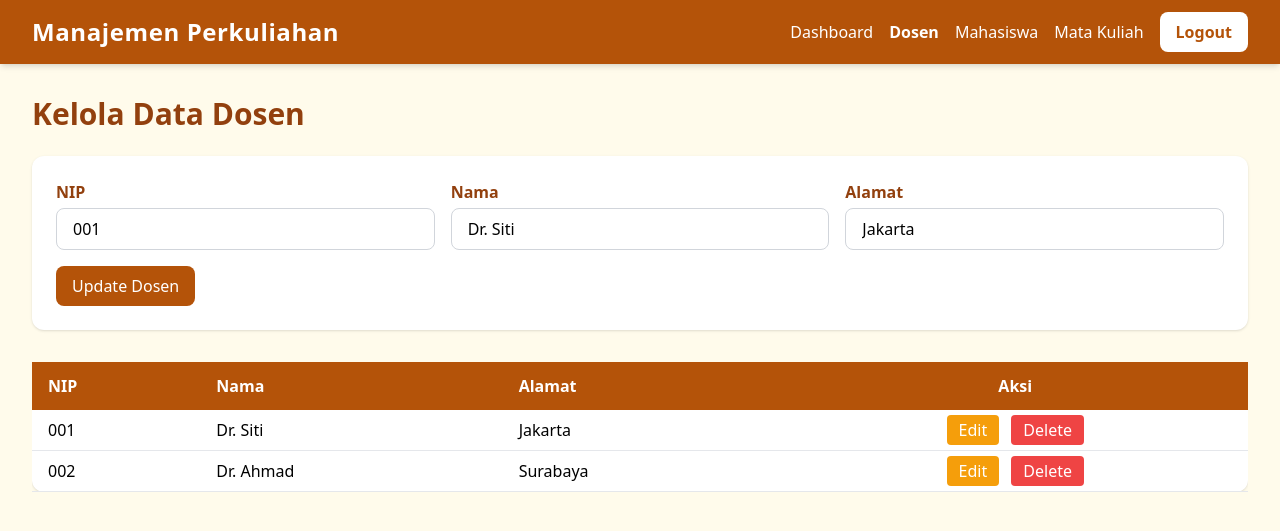
After one commit to kamilarr/Sister_Web, a PHP site: page /webB/dosen.php?edit=001 in a window 1280 px wide. The commit adds this page. Shown: the top 531 px of the page. Run offline with PHP 8.4, Linux system fonts and the light colour scheme; a user stored in the database is signed in; data comes from the database, SQL or seed files in the repository.

Commit message:
webB part 2

```diff
--- a/public/output.css
+++ b/public/output.css
@@ -607,6 +607,14 @@ video {
   margin-top: 1.5rem;
 }
 
+.mb-1 {
+  margin-bottom: 0.25rem;
+}
+
+.mb-8 {
+  margin-bottom: 2rem;
+}
+
 .block {
   display: block;
 }
@@ -625,6 +633,10 @@ video {
 
 .grid {
   display: grid;
+}
+
+.hidden {
+  display: none;
 }
 
 .h-16 {
@@ -707,6 +719,10 @@ video {
   gap: 1.5rem;
 }
 
+.gap-4 {
+  gap: 1rem;
+}
+
 .space-x-4 > :not([hidden]) ~ :not([hidden]) {
   --tw-space-x-reverse: 0;
   margin-right: calc(1rem * var(--tw-space-x-reverse));
@@ -731,6 +747,12 @@ video {
   margin-bottom: calc(1rem * var(--tw-space-y-reverse));
 }
 
+.space-x-2 > :not([hidden]) ~ :not([hidden]) {
+  --tw-space-x-reverse: 0;
+  margin-right: calc(0.5rem * var(--tw-space-x-reverse));
+  margin-left: calc(0.5rem * calc(1 - var(--tw-space-x-reverse)));
+}
+
 .overflow-x-auto {
   overflow-x: auto;
 }
@@ -745,6 +767,10 @@ video {
 
 .rounded-xl {
   border-radius: 0.75rem;
+}
+
+.rounded {
+  border-radius: 0.25rem;
 }
 
 .border {
@@ -773,6 +799,11 @@ video {
 .border-\[\#e7dfd8\] {
   --tw-border-opacity: 1;
   border-color: rgb(231 223 216 / var(--tw-border-opacity));
+}
+
+.border-gray-300 {
+  --tw-border-opacity: 1;
+  border-color: rgb(209 213 219 / var(--tw-border-opacity));
 }
 
 .bg-amber-50 {
@@ -838,6 +869,16 @@ video {
 .bg-red-600 {
   --tw-bg-opacity: 1;
   background-color: rgb(220 38 38 / var(--tw-bg-opacity));
+}
+
+.bg-amber-500 {
+  --tw-bg-opacity: 1;
+  background-color: rgb(245 158 11 / var(--tw-bg-opacity));
+}
+
+.bg-red-500 {
+  --tw-bg-opacity: 1;
+  background-color: rgb(239 68 68 / var(--tw-bg-opacity));
 }
 
 .bg-gradient-to-br {
@@ -909,6 +950,16 @@ video {
 .py-4 {
   padding-top: 1rem;
   padding-bottom: 1rem;
+}
+
+.px-3 {
+  padding-left: 0.75rem;
+  padding-right: 0.75rem;
+}
+
+.py-1 {
+  padding-top: 0.25rem;
+  padding-bottom: 0.25rem;
 }
 
 .text-left {
@@ -1104,6 +1155,16 @@ video {
   background-color: rgb(185 28 28 / var(--tw-bg-opacity));
 }
 
+.hover\:bg-amber-600:hover {
+  --tw-bg-opacity: 1;
+  background-color: rgb(217 119 6 / var(--tw-bg-opacity));
+}
+
+.hover\:bg-red-600:hover {
+  --tw-bg-opacity: 1;
+  background-color: rgb(220 38 38 / var(--tw-bg-opacity));
+}
+
 .hover\:text-amber-200:hover {
   --tw-text-opacity: 1;
   color: rgb(253 230 138 / var(--tw-text-opacity));
@@ -1179,6 +1240,10 @@ video {
     grid-template-columns: repeat(2, minmax(0, 1fr));
   }
 
+  .md\:grid-cols-3 {
+    grid-template-columns: repeat(3, minmax(0, 1fr));
+  }
+
   .md\:text-5xl {
     font-size: 3rem;
     line-height: 1;
--- /dev/null
+++ b/webB/dosen.php
@@ -0,0 +1,129 @@
+<?php
+require_once "check_auth.php";
+include "config.php"; // koneksi ke db_webB
+
+// --- CREATE & UPDATE ---
+if (isset($_POST['save'])) {
+    $nip = $_POST['nip'];
+    $nama = $_POST['nama'];
+    $alamat = $_POST['alamat'];
+
+    // Jika ada hidden input id_edit berarti update
+    if (!empty($_POST['nip_edit'])) {
+        $nip_edit = $_POST['nip_edit'];
+        $stmt = $conn->prepare("UPDATE dosen SET nip=?, nama=?, alamat=? WHERE nip=?");
+        $stmt->bind_param("ssss", $nip, $nama, $alamat, $nip_edit);
+        $stmt->execute();
+    } else {
+        // insert baru
+        $stmt = $conn->prepare("INSERT INTO dosen (nip, nama, alamat) VALUES (?, ?, ?)");
+        $stmt->bind_param("sss", $nip, $nama, $alamat);
+        $stmt->execute();
+    }
+    header("Location: dosen.php");
+    exit;
+}
+
+// --- DELETE ---
+if (isset($_GET['delete'])) {
+    $nip = $_GET['delete'];
+    $stmt = $conn->prepare("DELETE FROM dosen WHERE nip=?");
+    $stmt->bind_param("s", $nip);
+    $stmt->execute();
+    header("Location: dosen.php");
+    exit;
+}
+
+// --- Ambil data semua dosen ---
+$result = $conn->query("SELECT * FROM dosen ORDER BY nip");
+?>
+<!DOCTYPE html>
+<html lang="en">
+<head>
+  <meta charset="UTF-8">
+  <meta name="viewport" content="width=device-width, initial-scale=1.0">
+  <title>Data Dosen - WebB</title>
+  <link rel="stylesheet" href="/public/output.css">
+</head>
+<body class="bg-amber-50">
+
+<?php include "navbar.php"; ?>
+
+<main class="max-w-7xl mx-auto p-8">
+  <h1 class="text-3xl font-bold text-amber-800 mb-6">Kelola Data Dosen</h1>
+
+  <!-- Form Create/Update -->
+  <?php
+  $nip_edit = $nama_edit = $alamat_edit = "";
+  if (isset($_GET['edit'])) {
+      $nip_edit = $_GET['edit'];
+      $res = $conn->prepare("SELECT * FROM dosen WHERE nip=?");
+      $res->bind_param("s", $nip_edit);
+      $res->execute();
+      $row = $res->get_result()->fetch_assoc();
+      if ($row) {
+          $nama_edit = $row['nama'];
+          $alamat_edit = $row['alamat'];
+      }
+  }
+  ?>
+  <form method="POST" class="bg-white shadow rounded-xl p-6 mb-8">
+    <div class="grid md:grid-cols-3 gap-4">
+      <div>
+        <label class="block text-amber-800 font-semibold mb-1">NIP</label>
+        <input type="text" name="nip" value="<?= htmlspecialchars($nip_edit) ?>"
+               class="w-full border border-gray-300 rounded-lg px-4 py-2 focus:outline-none focus:ring-2 focus:ring-amber-500" required>
+      </div>
+      <div>
+        <label class="block text-amber-800 font-semibold mb-1">Nama</label>
+        <input type="text" name="nama" value="<?= htmlspecialchars($nama_edit) ?>"
+               class="w-full border border-gray-300 rounded-lg px-4 py-2 focus:outline-none focus:ring-2 focus:ring-amber-500" required>
+      </div>
+      <div>
+        <label class="block text-amber-800 font-semibold mb-1">Alamat</label>
+        <input type="text" name="alamat" value="<?= htmlspecialchars($alamat_edit) ?>"
+               class="w-full border border-gray-300 rounded-lg px-4 py-2 focus:outline-none focus:ring-2 focus:ring-amber-500" required>
+      </div>
+    </div>
+    <?php if ($nip_edit): ?>
+      <input type="hidden" name="nip_edit" value="<?= htmlspecialchars($nip_edit) ?>">
+    <?php endif; ?>
+    <button type="submit" name="save"
+            class="mt-4 bg-amber-700 text-white px-4 py-2 rounded-lg hover:bg-amber-800 transition-colors">
+      <?= $nip_edit ? 'Update' : 'Tambah' ?> Dosen
+    </button>
+  </form>
+
+  <!-- Table -->
+  <div class="overflow-x-auto">
+    <table class="w-full bg-white rounded-xl shadow">
+      <thead class="bg-amber-700 text-white">
+        <tr>
+          <th class="py-3 px-4 text-left">NIP</th>
+          <th class="py-3 px-4 text-left">Nama</th>
+          <th class="py-3 px-4 text-left">Alamat</th>
+          <th class="py-3 px-4 text-center">Aksi</th>
+        </tr>
+      </thead>
+      <tbody>
+      <?php while($row = $result->fetch_assoc()): ?>
+        <tr class="border-b hover:bg-amber-50">
+          <td class="py-2 px-4"><?= htmlspecialchars($row['nip']) ?></td>
+          <td class="py-2 px-4"><?= htmlspecialchars($row['nama']) ?></td>
+          <td class="py-2 px-4"><?= htmlspecialchars($row['alamat']) ?></td>
+          <td class="py-2 px-4 text-center space-x-2">
+            <a href="dosen.php?edit=<?= urlencode($row['nip']) ?>"
+               class="bg-amber-500 text-white px-3 py-1 rounded hover:bg-amber-600 transition">Edit</a>
+            <a href="dosen.php?delete=<?= urlencode($row['nip']) ?>"
+               onclick="return confirm('Yakin ingin menghapus?')"
+               class="bg-red-500 text-white px-3 py-1 rounded hover:bg-red-600 transition">Delete</a>
+          </td>
+        </tr>
+      <?php endwhile; ?>
+      </tbody>
+    </table>
+  </div>
+</main>
+
+</body>
+</html>
--- a/webB/navbar.php
+++ b/webB/navbar.php
@@ -4,31 +4,27 @@
     <div class="flex justify-between items-center h-16 flex-wrap">
 
       <!-- Logo -->
-      <a href="index.php" class="text-2xl font-bold tracking-wide hover:text-amber-100 transition-colors">
+      <a href="webB/index.php" class="text-2xl font-bold tracking-wide hover:text-amber-100 transition-colors">
         Manajemen Perkuliahan
       </a>
 
       <!-- Menu -->
       <div class="flex flex-wrap space-x-4 items-center">
-        <a href="index.php"
+        <a href="webB/index.php"
            class="hover:text-amber-100 transition-colors <?php echo $current=='index.php' ? 'font-bold' : ''; ?>">
            Dashboard
         </a>
-        <a href="dosen.php"
+        <a href="webB/dosen.php"
            class="hover:text-amber-100 transition-colors <?php echo $current=='dosen.php' ? 'font-bold' : ''; ?>">
            Dosen
         </a>
-        <a href="mahasiswa.php"
+        <a href="webB/mahasiswa.php"
            class="hover:text-amber-100 transition-colors <?php echo $current=='mahasiswa.php' ? 'font-bold' : ''; ?>">
            Mahasiswa
         </a>
-        <a href="matkul.php"
+        <a href="webB/matkul.php"
            class="hover:text-amber-100 transition-colors <?php echo $current=='matkul.php' ? 'font-bold' : ''; ?>">
            Mata Kuliah
-        </a>
-        <a href="perkuliahan.php"
-           class="hover:text-amber-100 transition-colors <?php echo $current=='perkuliahan.php' ? 'font-bold' : ''; ?>">
-           Perkuliahan
         </a>
         <a href="/sso/logout.php"
            class="bg-white text-amber-700 px-4 py-2 rounded-lg hover:bg-amber-100 transition-colors font-semibold mt-2 sm:mt-0">
```
